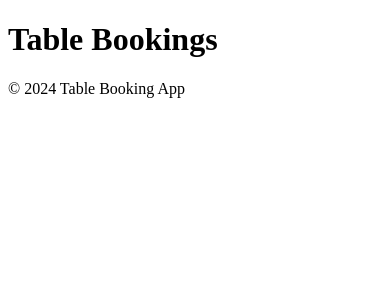
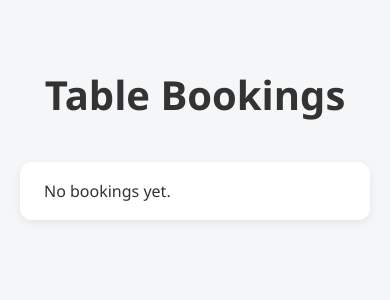
Before and after one commit to MfidiV/Table_booking-CRUD, a Flask app: page / in a window 390 px wide. Shown: the top 300 px of the page. Run offline with Flask 3, Linux system fonts and the light colour scheme.

Commit message:
frontend templated html implemented to view bookings

```diff
--- a/app/routes.py
+++ b/app/routes.py
@@ -2,12 +2,18 @@ from flask import Blueprint, render_template, request, redirect, url_for, jsonif
 from .models import db, Booking
 
 main = Blueprint('main', __name__)
-
+"""
+ Displays all bookings on the homepage by:
+   - Querying all booking records from the database.
+   - Converting each booking object to a dictionary.
+   - Passing the list of dictionaries to the template for rendering.
+"""
 @main.route('/', methods=['GET'])
 def index():
+   # Query all booking records from the database
    bookings = Booking.query.all()
 
-   # Convert SQLAlchemy objects to dictionaries
+   # Convert SQLAlchemy Booking objects into dictionaries for easier template rendering
    bookings_data = [
        {
            'id': b.id,
@@ -19,4 +25,5 @@ def index():
        for b in bookings
    ]
 
+   # Render the 'bookings.html' template and pass the bookings data to it
    return render_template('bookings.html', bookings=bookings_data)
--- a/app/templates/bookings.html
+++ b/app/templates/bookings.html
@@ -4,15 +4,128 @@
     <meta charset="UTF-8">
     <title>Table Bookings</title>
     <meta name="viewport" content="width=device-width, initial-scale=1.0">
+    <style>
+ body{
+        font-family: 'Segoe UI', Tahoma, Geneva, Verdana, sans-serif;
+        background-color: #f4f6f8;
+         padding: 40px 20px;
+        margin: 0;
+    }
+
+        h1 {
+            text-align: center;
+            color: #333;
+            margin-bottom: 40px;
+            font-weight: 700;
+            font-size: 2.5rem;
+        }
+
+        .container {
+            display: flex;
+            justify-content: center;
+            gap: 50px;
+            flex-wrap: wrap;
+            max-width: 960px;
+            margin: 0 auto;
+        }
+        button {
+            padding: 14px;
+            background-color: #28a745;
+            color: white;
+            font-size: 18px;
+            border: none;
+            border-radius: 8px;
+            cursor: pointer;
+            font-weight: 600;
+            transition: background-color 0.3s ease;
+        }
+
+        button:hover {
+            background-color: #218838;
+        }
+
+        .bookings {
+            width: 540px;
+            max-width: 100%;
+        }
+
+        .bookings ul {
+            list-style: none;
+            padding: 0;
+            margin: 0;
+        }
+
+        .bookings li {
+            background-color: #fff;
+            margin-bottom: 16px;
+            padding: 18px 24px;
+            border-radius: 12px;
+            box-shadow: 0 3px 8px rgba(0, 0, 0, 0.07);
+            display: flex;
+            justify-content: space-between;
+            align-items: center;
+            font-size: 16px;
+            color: #333;
+            transition: background-color 0.25s ease;
+            cursor: default;
+        }
+
+        .bookings li:hover {
+            background-color: #f1f9ff;
+        }
+
+        .bookings li .actions {
+            display: flex;
+            gap: 16px;
+            align-items: center;
+        }
+
+        .bookings li .actions a {
+            cursor: pointer;
+            text-decoration: none;
+            font-size: 1.3rem;
+        }
+
+        @media (max-width: 800px) {
+            .container {
+                flex-direction: column;
+                align-items: center;
+                gap: 35px;
+            }
+
+            form,
+            .bookings {
+                width: 100%;
+                max-width: 400px;
+            }
+        }
+
+
+    </style>
 </head>
-<body>
-    <header>
-        <h1>Table Bookings</h1>
-    </header>
-    <main>
-    </main>
-    <footer>
-        <p>&copy; 2024 Table Booking App</p>
-    </footer>
+<h1>Table Bookings</h1>
+<div class="container">
+    <div class="bookings">
+        <ul>
+            {% for booking in bookings %}
+            <li>
+                <span>{{ booking.name }} - Table {{ booking.table_number }} on {{ booking.date }} at {{ booking.time }}</span>
+                <span class="actions">
+                    <!-- Edit button -->
+                    <a href="#" class="edit-btn" title="Edit Booking">
+                        ✏️
+                    </a>
+                    <!-- Delete button -->
+                    <a href="#" class="delete-btn" title="Delete Booking">
+                        🗑️
+                    </a>
+                </span>
+            </li>
+            {% else %}
+            <li>No bookings yet.</li>
+            {% endfor %}
+        </ul>
+    </div>
+</div>
 </body>
 </html>
```
